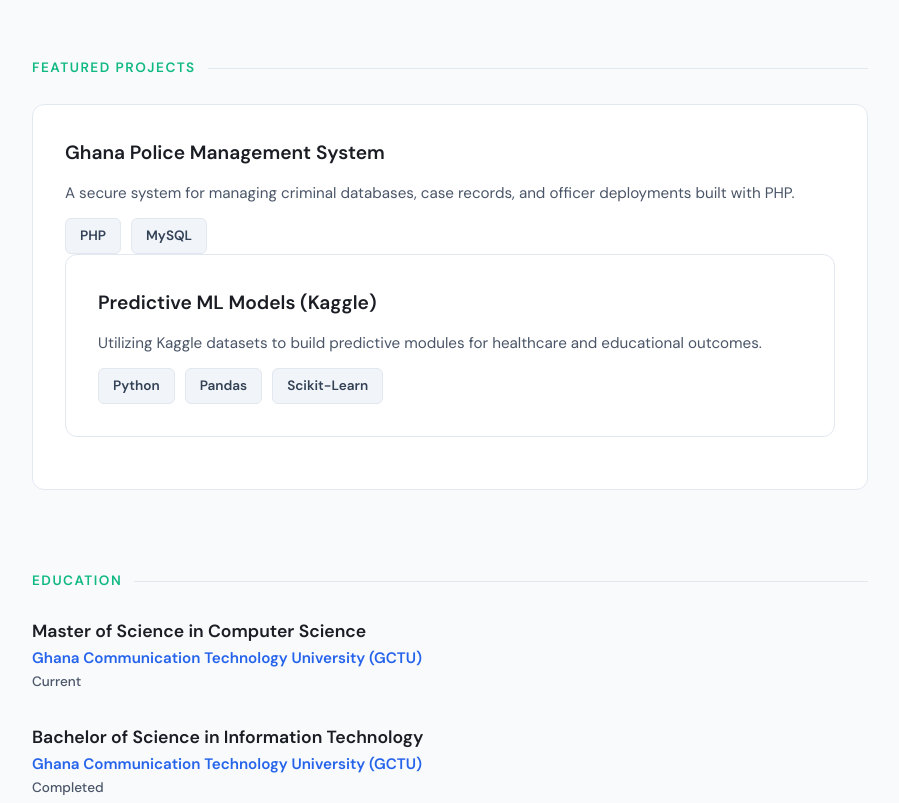
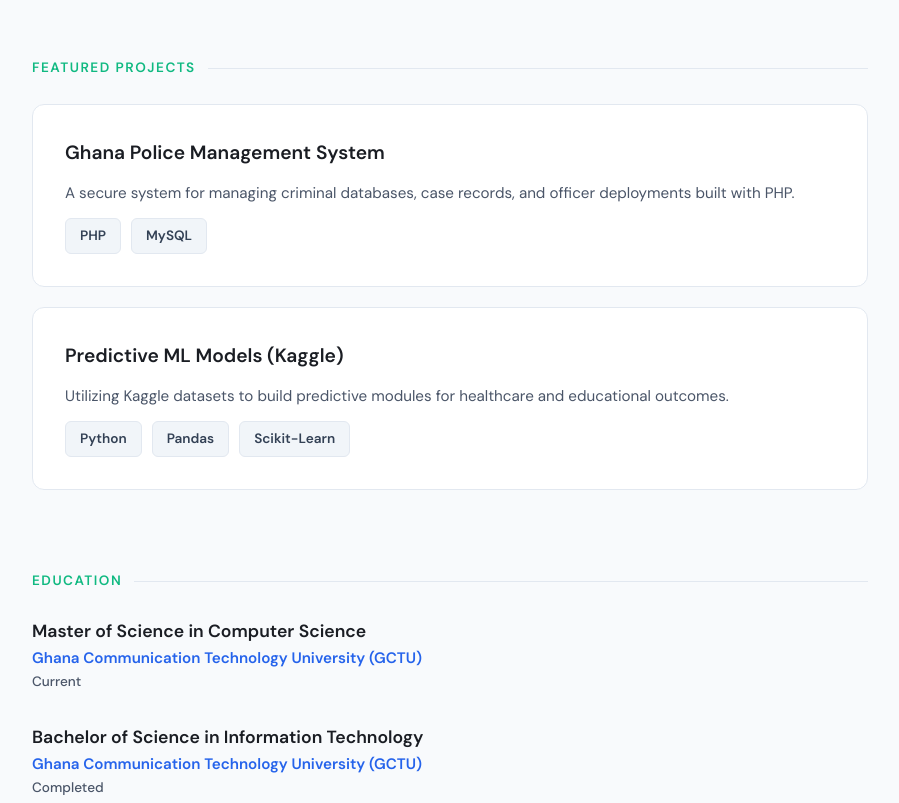
Before and after one commit to goldy22tt78yu90i/goldy22tt78yu90i.github.io, a plain HTML site: page index.html in a window 1280 px wide. Shown: the part 1230-2033 px from the top of the page, without its empty margins (190-1089 px from the left). Drawn offline with Linux system fonts and the light colour scheme.

Commit message:
Fix HTML structure and formatting issues

```diff
--- a/index.html
+++ b/index.html
@@ -104,22 +104,28 @@
     </section>
 
     <section class="section">
-        <h2 class="section-title">FEATURED PROJECTS</h2>
+    <h2 class="section-title">FEATURED PROJECTS</h2>
 
-        <div class="project-card">
-            <div class="project-header">
-                <div class="project-title">Ghana Police Management System</div>
-            <p class="project-desc">A secure system for managing criminal databases, case records, and officer deployments built with PHP.</p>
-            <div class="tags"><span class="tag">PHP</span><span class="tag">MySQL</span></div>
+    <div class="project-card">
+        <div class="project-header">
+            <div class="project-title">Ghana Police Management System</div>
+        </div> <p class="project-desc">A secure system for managing criminal databases, case records, and officer deployments built with PHP.</p>
+
+        <div class="tags">
+            <span class="tag">PHP</span>
+            <span class="tag">MySQL</span>
         </div>
+    </div> <div class="project-card">
+        <div class="project-header">
+            <div class="project-title">Predictive ML Models (Kaggle)</div>
+        </div> <p class="project-desc">Utilizing Kaggle datasets to build predictive modules for healthcare and educational outcomes.</p>
 
-        <div class="project-card">
-            <div class="project-header">
-                <div class="project-title">Predictive ML Models (Kaggle)</div>
-            <p class="project-desc">Utilizing Kaggle datasets to build predictive modules for healthcare and educational outcomes.</p>
-            <div class="tags"><span class="tag">Python</span><span class="tag">Pandas</span><span class="tag">Scikit-Learn</span></div>
+        <div class="tags">
+            <span class="tag">Python</span>
+            <span class="tag">Pandas</span>
+            <span class="tag">Scikit-Learn</span>
         </div>
-    </section>
+    </div> </section>
 
     <section class="section">
         <h2 class="section-title">EDUCATION</h2>
```
